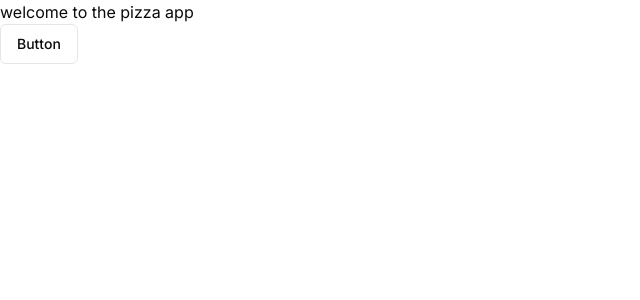
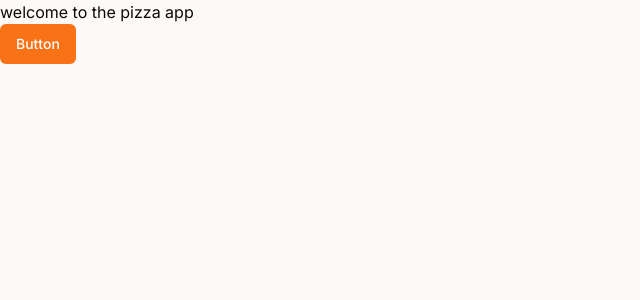
Before and after one commit to Th-Sagar/Pizza-App, a Next.js app: page / in a window 1280 px wide. Shown: the top 300 px of the page, without its empty margins (0-640 px from the left). Built offline with nearby package versions, Linux system fonts and the light colour scheme.

Commit message:
chores:theme

```diff
--- a/src/app/globals.css
+++ b/src/app/globals.css
@@ -4,65 +4,48 @@
 
 @layer base {
   :root {
-      --background: 0 0% 100%;
-      --foreground: 0 0% 3.9%;
-
+    --background: 15, 33%, 98%;
+    --foreground: 20 14.3% 4.1%;
     --card: 0 0% 100%;
-      --card-foreground: 0 0% 3.9%;
-
+    --card-foreground: 20 14.3% 4.1%;
     --popover: 0 0% 100%;
-      --popover-foreground: 0 0% 3.9%;
-
-      --primary: 0 0% 9%;
-      --primary-foreground: 0 0% 98%;
-
-      --secondary: 0 0% 96.1%;
-      --secondary-foreground: 0 0% 9%;
-
-      --muted: 0 0% 96.1%;
-      --muted-foreground: 0 0% 45.1%;
-
-      --accent: 0 0% 96.1%;
-      --accent-foreground: 0 0% 9%;
-
+    --popover-foreground: 20 14.3% 4.1%;
+    --primary: 24.6 95% 53.1%;
+    --primary-foreground: 60 9.1% 97.8%;
+    --secondary: 60 4.8% 95.9%;
+    --secondary-foreground: 24 9.8% 10%;
+    --muted: 60 4.8% 95.9%;
+    --muted-foreground: 25 5.3% 44.7%;
+    --accent: 60 4.8% 95.9%;
+    --accent-foreground: 24 9.8% 10%;
     --destructive: 0 84.2% 60.2%;
-      --destructive-foreground: 0 0% 98%;
-
-      --border: 0 0% 89.8%;
-      --input: 0 0% 89.8%;
-      --ring: 0 0% 3.9%;
-
+    --destructive-foreground: 60 9.1% 97.8%;
+    --border: 20 5.9% 90%;
+    --input: 20 5.9% 90%;
+    --ring: 24.6 95% 53.1%;
     --radius: 0.5rem;
   }
 
   .dark {
-      --background: 0 0% 3.9%;
-      --foreground: 0 0% 98%;
-
-      --card: 0 0% 3.9%;
-      --card-foreground: 0 0% 98%;
-
-      --popover: 0 0% 3.9%;
-      --popover-foreground: 0 0% 98%;
-
-      --primary: 0 0% 98%;
-      --primary-foreground: 0 0% 9%;
-
-      --secondary: 0 0% 14.9%;
-      --secondary-foreground: 0 0% 98%;
-
-      --muted: 0 0% 14.9%;
-      --muted-foreground: 0 0% 63.9%;
-
-      --accent: 0 0% 14.9%;
-      --accent-foreground: 0 0% 98%;
-
-      --destructive: 0 62.8% 30.6%;
-      --destructive-foreground: 0 0% 98%;
-
-      --border: 0 0% 14.9%;
-      --input: 0 0% 14.9%;
-      --ring: 0 0% 83.1%;
+    --background: 20 14.3% 4.1%;
+    --foreground: 60 9.1% 97.8%;
+    --card: 20 14.3% 4.1%;
+    --card-foreground: 60 9.1% 97.8%;
+    --popover: 20 14.3% 4.1%;
+    --popover-foreground: 60 9.1% 97.8%;
+    --primary: 20.5 90.2% 48.2%;
+    --primary-foreground: 60 9.1% 97.8%;
+    --secondary: 12 6.5% 15.1%;
+    --secondary-foreground: 60 9.1% 97.8%;
+    --muted: 12 6.5% 15.1%;
+    --muted-foreground: 24 5.4% 63.9%;
+    --accent: 12 6.5% 15.1%;
+    --accent-foreground: 60 9.1% 97.8%;
+    --destructive: 0 72.2% 50.6%;
+    --destructive-foreground: 60 9.1% 97.8%;
+    --border: 12 6.5% 15.1%;
+    --input: 12 6.5% 15.1%;
+    --ring: 20.5 90.2% 48.2%;
   }
 }
 
--- a/src/app/page.tsx
+++ b/src/app/page.tsx
@@ -5,7 +5,7 @@
     <>
       <main>
         <h1>welcome to the pizza app</h1>
-        <Button variant="outline">Button</Button>
+        <Button>Button</Button>
       </main>
     </>
   );
```
Lines whose indentation alone changed are shown as unchanged.
